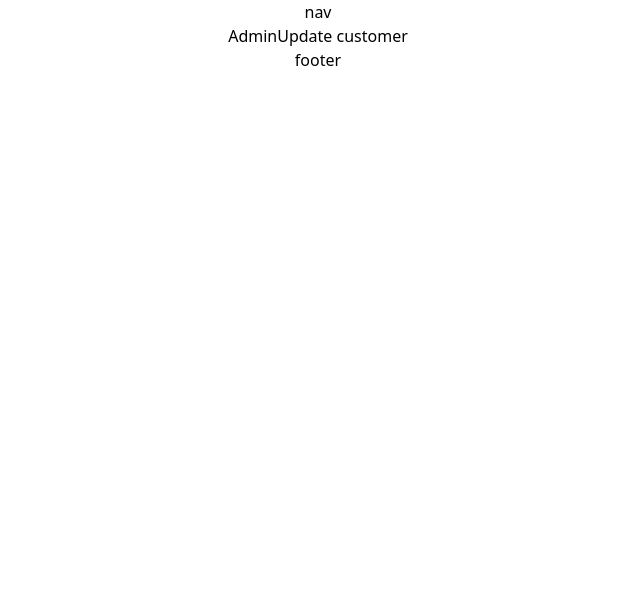
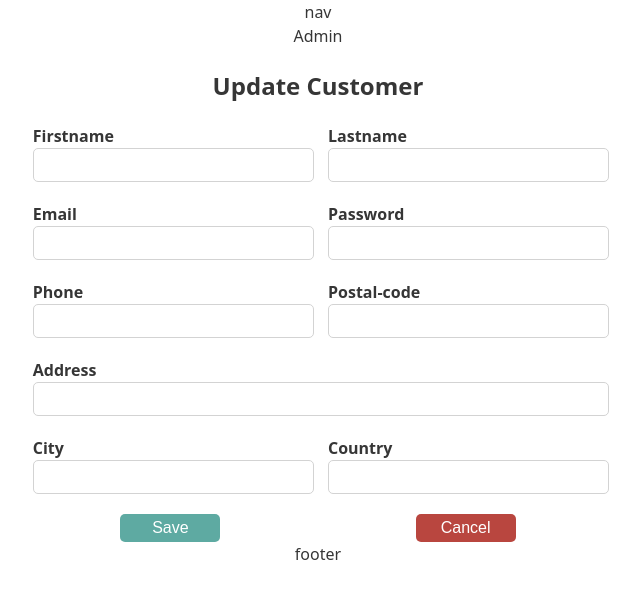
Before and after one commit to Huizh365/ecommerce-project, a React (Vite) app in the folder ecommerce-shop/: page /admin/customers/1 in a window 1280 px wide. Shown: the top 598 px of the page, without its empty margins (322-962 px from the left). Built offline with nearby package versions, Linux system fonts and the light colour scheme; no server answers.

Commit message:
added updateCustomers page and function

```diff
--- a/ecommerce-shop/src/index.css
+++ b/ecommerce-shop/src/index.css
@@ -4,7 +4,7 @@
   font-weight: 400;
 
   color-scheme: light dark;
-  color: black;
+  color: rgb(54, 54, 54);
   background-color: white;
 
   font-synthesis: none;
--- a/ecommerce-shop/src/pages/UpdateCustomer.tsx
+++ b/ecommerce-shop/src/pages/UpdateCustomer.tsx
@@ -1,7 +1,81 @@
+import { ChangeEvent, FormEvent, useEffect, useState } from "react"
+import { ICustomer } from "../types/Customer"
+import { useNavigate, useParams } from 'react-router'
+import { getCustomerById, updateCustomer } from "../services/customerService"
+import "../styles/customers.css"
+
 export const UpdateCustomer = () => {
+    const [customer, setCustomer] = useState<ICustomer | null>(null)
+    const navigate = useNavigate()
+    const params = useParams()
+
+    useEffect(()=>{
+        if(!params.id) return
+        getCustomerById(+params.id).then((data) => setCustomer(data))
+
+    },[])
+
+    const handleChange = (e:ChangeEvent<HTMLInputElement>) => {
+        setCustomer(customer => {
+            if (!customer) return customer
+            return {...customer,[e.target.id]: e.target.value};
+        });
+        // if(!customer) return
+        // setCustomer(customer => ({...customer, [e.target.id]: e.target.value}))
+    }
+
+    const handleUpdateCustomer = async (e:FormEvent<HTMLFormElement>) => {
+        e.preventDefault()
+        if(!customer) return
+        await updateCustomer(customer.id, customer)
+
+        navigate("/admin/customers")
+    }
+
     return (
         <>
-        Update customer
+        <h2>Update Customer</h2>
+        <form onSubmit={handleUpdateCustomer}>
+            <label htmlFor="firstname">Firstname
+            <input id="firstname" type="text" value={customer?.firstname ?? ""} onChange={handleChange}></input>
+            </label>
+
+            <label htmlFor="lastname">Lastname
+            <input id="lastname" type="text" value={customer?.lastname  ?? ""} onChange={handleChange}></input>
+            </label>
+
+            <label htmlFor="email">Email
+            <input id="email" type="text" value={customer?.email  ?? ""} onChange={handleChange}></input>
+            </label>
+
+            <label htmlFor="password">Password
+            <input id="password" type="password" value={customer?.password  ?? ""} onChange={handleChange}></input>
+            </label>
+
+            <label htmlFor="phone">Phone
+            <input id="phone" type="text" value={customer?.phone  ?? ""} onChange={handleChange}></input>
+            </label>
+
+            <label htmlFor="postal_code">Postal-code
+            <input id="postal_code" type="text" value={customer?.postal_code  ?? ""} onChange={handleChange}></input>
+            </label>
+
+            <label id="address-label" htmlFor="street_address">Address
+            <input id="street_address" type="text" value={customer?.street_address  ?? ""} onChange={handleChange}></input>
+            </label>
+
+            <label htmlFor="city">City
+            <input id="city" type="text" value={customer?.city  ?? ""} onChange={handleChange}></input>
+            </label>
+
+            <label htmlFor="country">Country
+            <input id="country" type="text" value={customer?.country  ?? ""} onChange={handleChange}></input>
+            </label>
+
+            <button className="submit-btn" type="submit">Save</button>
+            <button className="cancel-btn" type="button" onClick={()=>navigate("/admin/customers")}>Cancel</button>
+
+        </form>
         </>
     )
 }
--- a/ecommerce-shop/src/services/customerService.ts
+++ b/ecommerce-shop/src/services/customerService.ts
@@ -1,4 +1,4 @@
-import { ICustomer } from "../types/Customer";
+import { CustomerCreate, ICustomer } from "../types/Customer";
 import { BASE_URL, handleRequest } from "./baseService";
 import axios from "axios"
 
@@ -6,7 +6,15 @@ export const getCustomers = async ():Promise<ICustomer[]> => {
     return await handleRequest<ICustomer[]>(axios.get(`${BASE_URL}customers`))
 }
 
+export const getCustomerById = async (id:number):Promise<ICustomer> => {
+    return await handleRequest<ICustomer>(axios.get(`${BASE_URL}customers/${id}`))
+}
+
 
 export const deleteCustomer = async (id:number):Promise<void> => {
     return await handleRequest<void>(axios.delete(`${BASE_URL}customers/${id}`))
 }
+
+export const updateCustomer = async (id:number, payload:CustomerCreate):Promise<ICustomer> => {
+    return await handleRequest<ICustomer>(axios.patch(`${BASE_URL}customers/${id}`, payload))
+}
--- a/ecommerce-shop/src/styles/customers.css
+++ b/ecommerce-shop/src/styles/customers.css
@@ -1,3 +1,5 @@
+/* manage customers */
+
 table {
     border-collapse: collapse;
     text-align: left;
@@ -22,3 +24,58 @@ tr:nth-child(even){background-color:aliceblue;}
 .delete-link:hover {
     color: #B9463F;
 }
+
+
+/* update customer */
+form {
+    display: grid;
+    grid-template-columns: 1fr 1fr;
+    align-items: center;
+    gap: 20px;
+    margin: 0 auto;
+}
+label {
+    font-weight: bold;
+    text-align: left;
+}
+
+input {
+    width: 100%;
+    border: 1.5px solid lightgrey;
+    min-height: 30px;
+    border-radius: 5px;
+}
+label#address-label {
+    grid-column: 1 / span 2;
+}
+button {
+    width: 50%;
+    max-width: 100px;
+    padding: 5px 10px;
+    border: none;
+    border-radius: 5px;
+    justify-self: center;
+    font-size: medium;
+    color: white
+}
+
+.submit-btn {
+    background-color: #5EAAA2;
+}
+.submit-btn:hover{
+    color:#5EAAA2;
+    border: 2px solid #5EAAA2;
+}
+.cancel-btn {
+    background-color: #B9463F;
+}
+.cancel-btn:hover {
+    color: #B9463F;
+    border: 2px solid #B9463F;
+}
+
+.submit-btn:hover,  .cancel-btn:hover {
+    background-color: white;
+    font-weight: 700;
+    cursor: pointer;
+}
```
